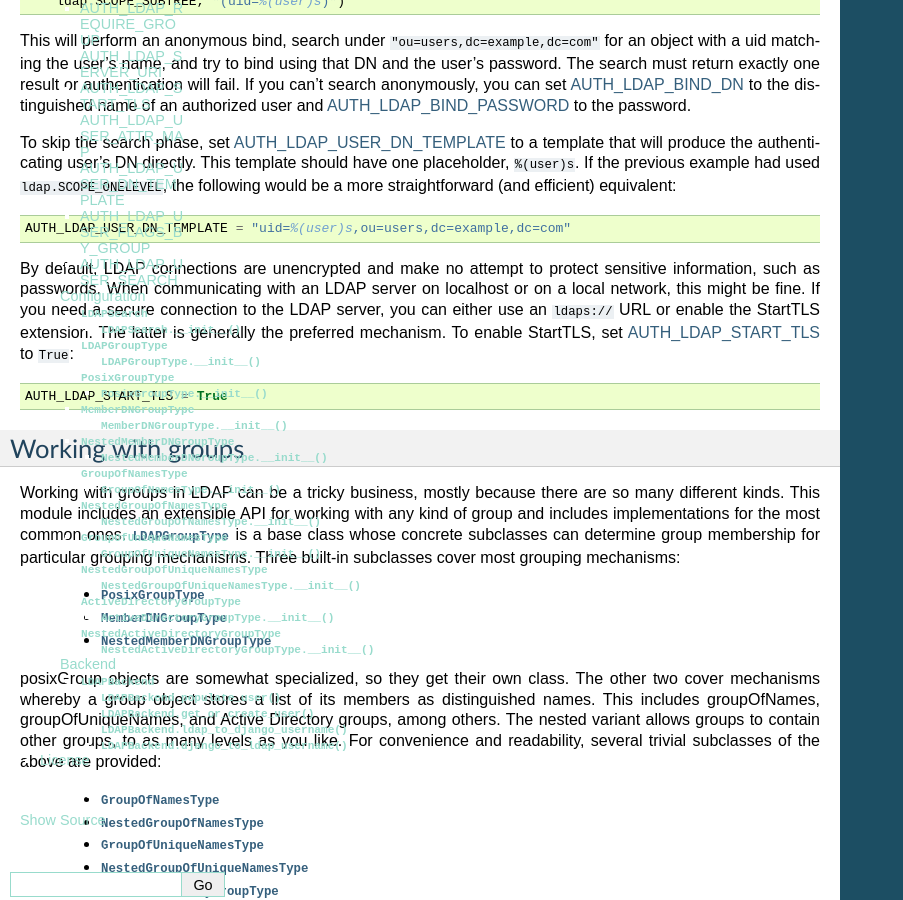
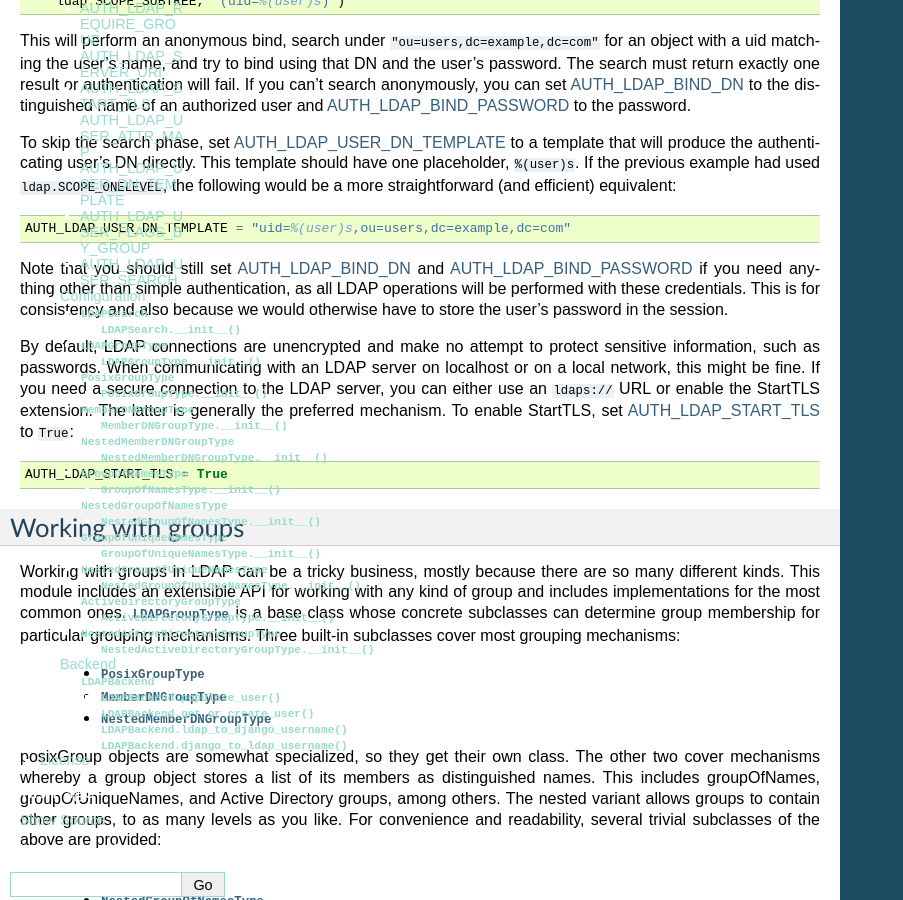
Before and after one commit to django-auth-ldap/django-auth-ldap, a Sphinx documentation site: the page built from docs/index.rst, in a window 1280 px wide and 900 px high, scrolled down 874 px. Shown: the whole window, without its empty margins (0-903 px from the left). Built offline with Sphinx 7.4.7, drawn with Linux system fonts in a browser that asks for light colours; some of the changed text lies outside the part shown.

Commit message:
Clarify the need for AUTH_LDAP_BIND_DN and AUTH_LDAP_BIND_PASSWORD.

```diff
--- a/docs/index.rst
+++ b/docs/index.rst
@@ -74,6 +74,12 @@ have one placeholder, ``%(user)s``. If the previous example had used
 efficient) equivalent::
 
     AUTH_LDAP_USER_DN_TEMPLATE = "uid=%(user)s,ou=users,dc=example,dc=com"
+
+Note that you should still set :ref:`AUTH_LDAP_BIND_DN` and
+:ref:`AUTH_LDAP_BIND_PASSWORD` if you need anything other than simple
+authentication, as all LDAP operations will be performed with these credentials.
+This is for consistency and also because we would otherwise have to store the
+user's password in the session.
 
 By default, LDAP connections are unencrypted and make no attempt to protect
 sensitive information, such as passwords. When communicating with an LDAP server
```
Also changed, not shown: other parts of docs/index.rst (+1 -1 lines).
